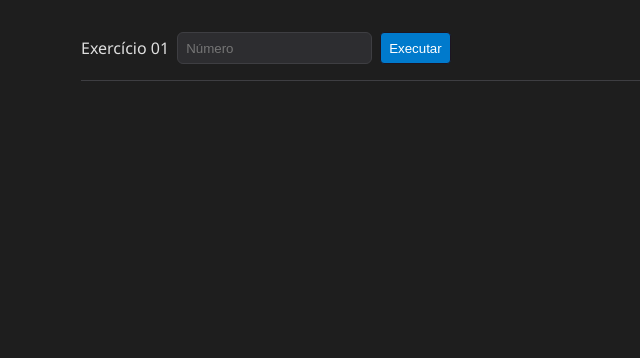
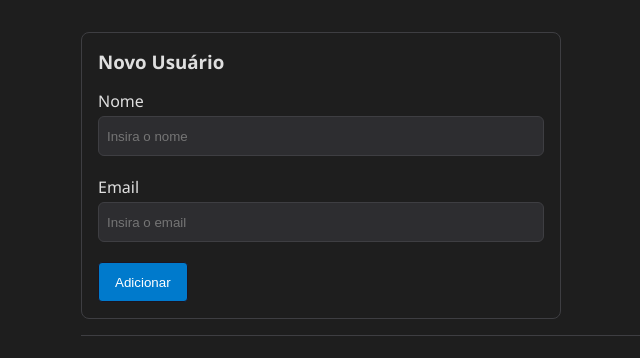
Before and after one commit to LourencoDu/web-29082024, a plain HTML site: page index.html in a window 1280 px wide. Shown: the whole page, without its empty margins (199-839 px from the left). Drawn offline with Linux system fonts and the light colour scheme.

Commit message:
[add] form

```diff
--- a/index.html
+++ b/index.html
@@ -9,15 +9,37 @@
   <body>
     <div class="container">
       <div class="content">
-        <div class="control">
-          <label for="ex01">Exercício 01</label>
-          <input
-            type="number"
-            name="ex01"
-            id="ex01"
-            placeholder="Número"
-          />
-          <button type="button" onclick="exec01()">Executar</button>
+
+        <div class="card">
+          <h3 class="title">Novo Usuário</h3>
+
+          <div class="control">
+            <label for="name">Nome</label>
+            <input
+              type="text"
+              name="new-name"
+              id="name"
+              autocomplete="new-name"
+              placeholder="Insira o nome"
+            />
+            <span class="error" id="name-error"></span>
+          </div>
+
+          <div class="control">
+            <label for="email">Email</label>
+            <input
+              type="email"
+              name="new-email"
+              autocomplete="new-email"
+              id="email"
+              placeholder="Insira o email"
+            />
+            <span class="error" id="email-error"></span>
+          </div>
+
+          <div class="card-footer">
+            <button type="button" onclick="adicionar()">Adicionar</button>
+          </div>
         </div>
 
         <div class="divider"></div>
--- a/script.js
+++ b/script.js
@@ -0,0 +1,6 @@
+function adicionar() {
+  const name = document.getElementById("name");
+  const email = document.getElementById("email");
+
+  const tableTbody = document.querySelector("#table tbody");
+}
--- a/style.css
+++ b/style.css
@@ -27,7 +27,8 @@ body {
 }
 
 input {
-  height: 32px;
+  height: 40px;
+  width: 100%;
   padding: 0 8px;
   border-radius: 6px;
 
@@ -53,8 +54,8 @@ select {
 button {
   font-weight: 500;
 
-  height: 32px;
-  padding: 0 8px;
+  height: 40px;
+  padding: 0 16px;
   border-radius: 4px;
 
   border: 1px solid rgb(28, 21, 34);
@@ -84,8 +85,8 @@ button:hover {
 
 .control {
   display: flex;
-  align-items: center;
-  gap: 8px;
+  flex-direction: column;
+  gap: 4px;
 }
 
 .control + .control {
@@ -102,8 +103,17 @@ button:hover {
   margin: 16px 0;
 }
 
-.ex05-list {
-  margin-bottom: 8px;
+.card {
+  width: 100%;
+  max-width: 480px;
+  border: 1px solid var(--divider);
+  padding: 16px 16px;
+  border-radius: 8px;
+}
+
+.card-footer {
+  display: flex;
+  margin-top: 16px;
 }
 
 ul {
```
